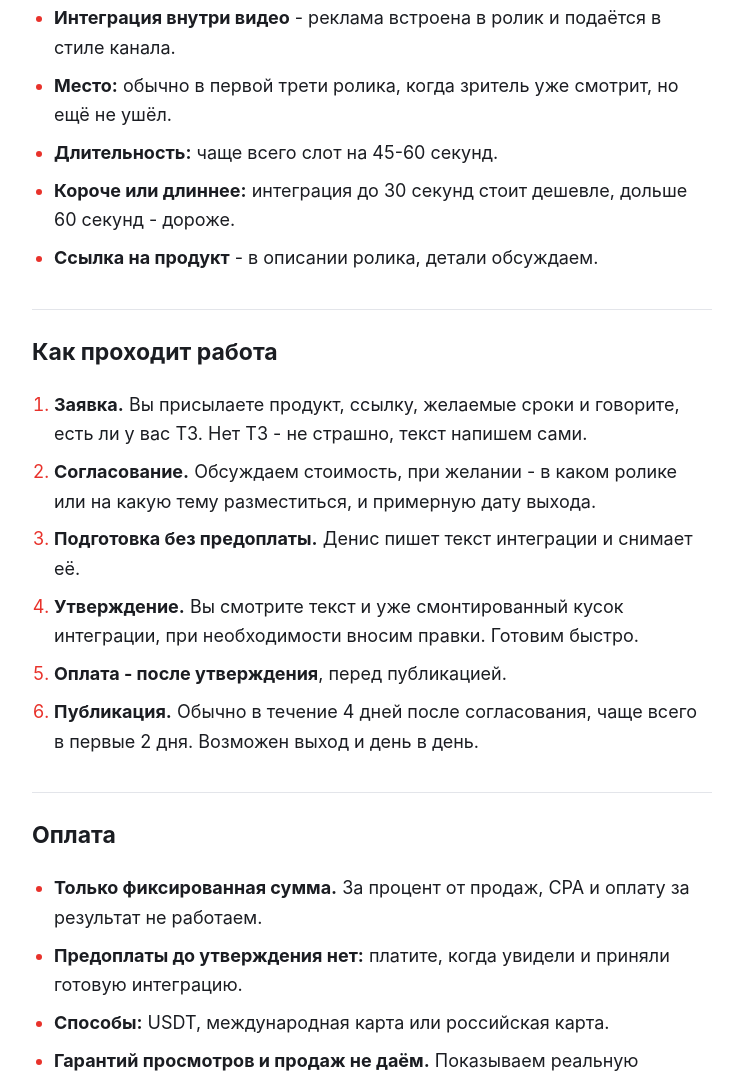
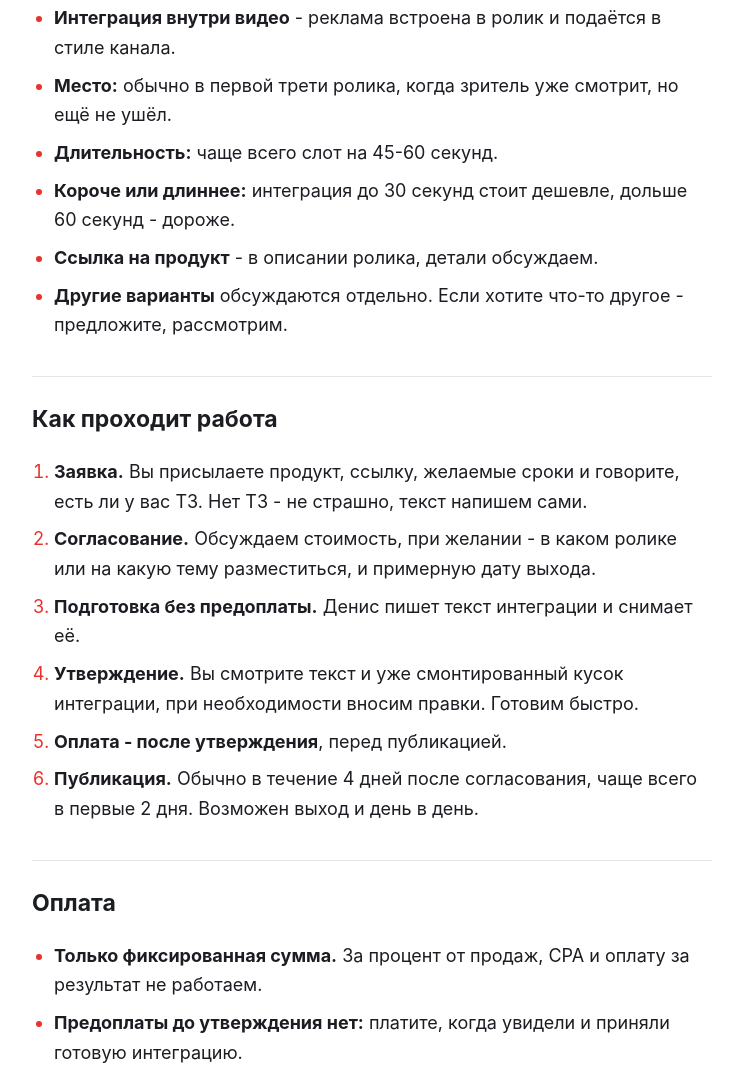
Before and after one commit to aireden14/dentrave, a plain HTML site: page mediakit/index.html in a window 1280 px wide. Shown: the part 3013-4094 px from the top of the page, without its empty margins (268-1011 px from the left). Drawn offline with Linux system fonts and the light colour scheme.

Commit message:
Media kit: other ad formats on request
Co-Authored-By: Claude Opus 5.5 <noreply@anthropic.com>

```diff
--- a/mediakit/index.html
+++ b/mediakit/index.html
@@ -64,6 +64,7 @@
 <li><strong>Длительность:</strong> чаще всего слот на 45-60 секунд.</li>
 <li><strong>Короче или длиннее:</strong> интеграция до 30 секунд стоит дешевле, дольше 60 секунд - дороже.</li>
 <li><strong>Ссылка на продукт</strong> - в описании ролика, детали обсуждаем.</li>
+<li><strong>Другие варианты</strong> обсуждаются отдельно. Если хотите что-то другое - предложите, рассмотрим.</li>
 </ul>
 <h2>Как проходит работа</h2>
 <ol>
```
Also changed, not shown: 2 other files.
